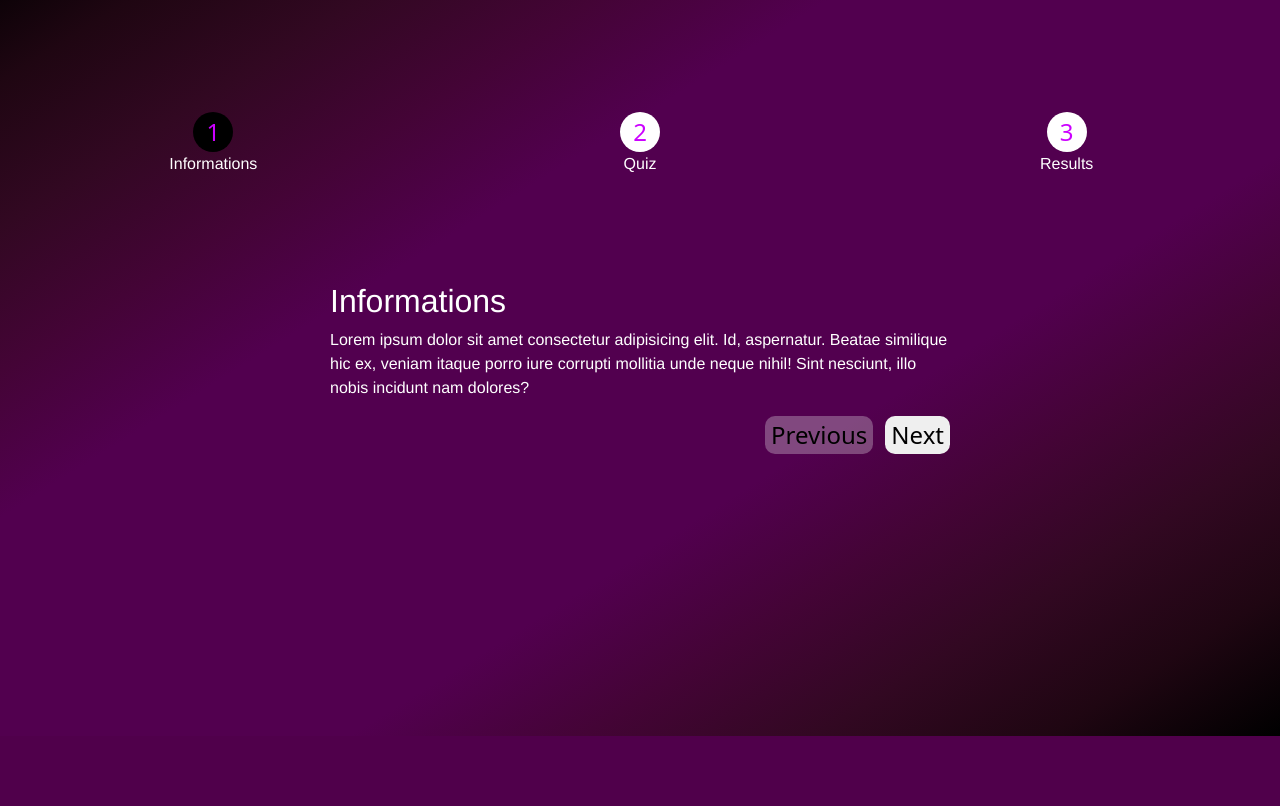
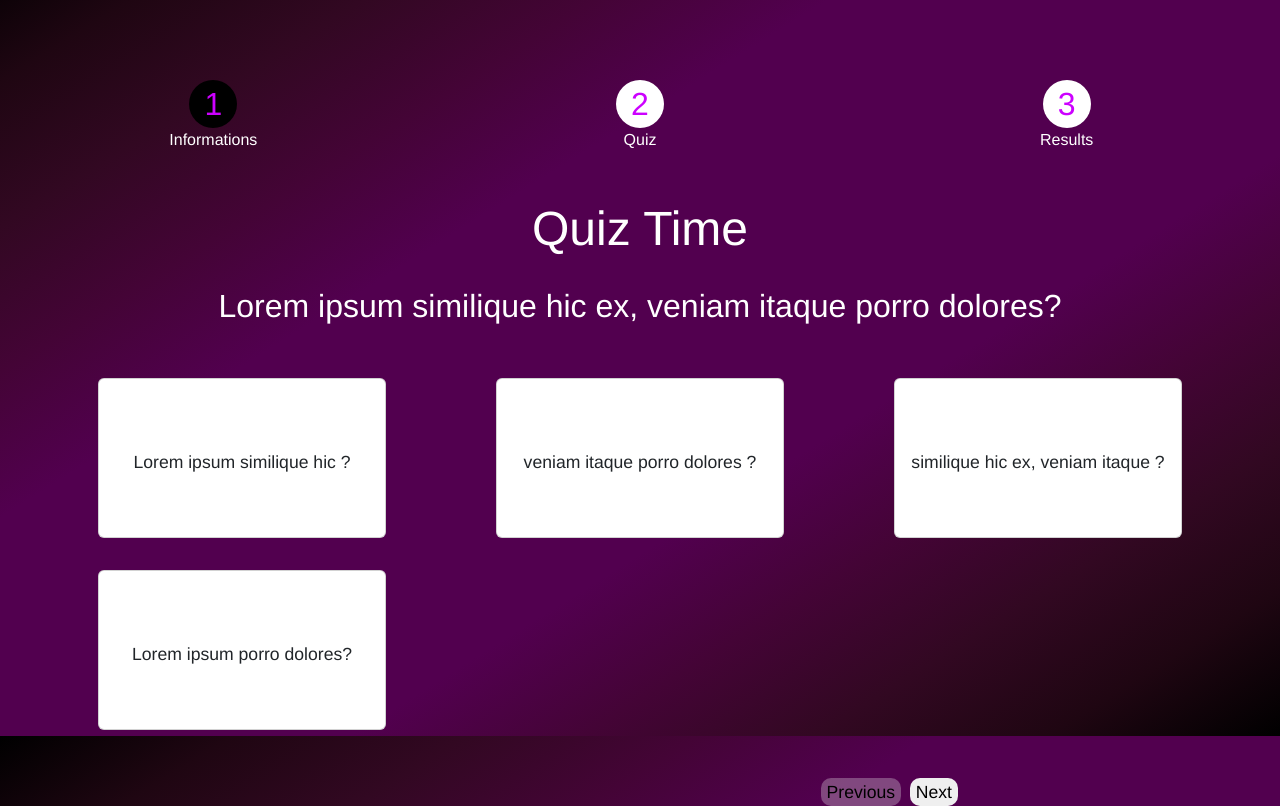
Before and after one commit to adnankhayrou/-Quizizy-Game, a PHP site: page / in a window 1280 px wide. Shown: the part 64-870 px from the top of the page. Before the commit the page ends 800 px from the top, so only its background shows below. Run offline with PHP 8.4, Linux system fonts and the light colour scheme; some libraries are stand-ins or nearby versions.

Commit message:
adding quiz cards

```diff
--- a/assets/sass/sass.css
+++ b/assets/sass/sass.css
@@ -10,8 +10,8 @@
   align-items: center;
 }
 .bodyy .navBar .logo {
-  color: rgb(233, 231, 231);
-  font-size: 2em;
+  color: white;
+  font-size: 2rem;
   font-family: fantasy;
   margin-left: 2em;
   margin-top: 1rem;
@@ -38,50 +38,100 @@
 .bodyy .navBar .links div a:hover {
   color: black;
 }
-.bodyy .cardd {
+.bodyy .container .cardd {
   width: 50%;
+  height: 0;
   margin: auto;
   padding: 10px;
   margin-top: 6em;
+  display: none;
 }
-.bodyy .cardd .parag {
+.bodyy .container .cardd .parag {
   color: white;
   font-family: "Franklin Gothic Medium", "Arial Narrow", Arial, sans-serif;
+  margin-bottom: 3em;
 }
-.bodyy .cardd .title {
+.bodyy .container .cardd .title {
   color: white;
   font-family: "Franklin Gothic Medium", "Arial Narrow", Arial, sans-serif;
+  margin-bottom: 1em;
 }
-.bodyy .cardd .stepper-nav {
+.bodyy .container .stepper-nav {
+  margin-right: 15em;
+  margin-top: 2em;
   display: flex;
   justify-content: space-between;
   align-items: center;
   justify-content: end;
 }
-.bodyy .cardd .stepper-nav .prev-btn {
+.bodyy .container .stepper-nav .prev-btn {
   color: black;
-  font-size: 1.5em;
+  font-size: 1.1em;
   border: none;
   border-radius: 10px;
   margin-right: 0.5em;
+  color: black;
+  font-family: "Franklin Gothic Medium", "Arial Narrow", Arial, sans-serif;
 }
-.bodyy .cardd .stepper-nav .prev-btn:hover {
-  color: rgb(204, 1, 255);
-}
-.bodyy .cardd .stepper-nav .next-btn {
+.bodyy .container .stepper-nav .next-btn {
   color: black;
-  font-size: 1.5em;
+  font-size: 1.1em;
   border-radius: 10px;
   border: none;
+  font-family: "Franklin Gothic Medium", "Arial Narrow", Arial, sans-serif;
 }
-.bodyy .cardd .stepper-nav .next-btn:hover {
-  color: rgb(204, 1, 255);
+.bodyy .container .cards .title1 {
+  color: white;
+  font-family: "Franklin Gothic Medium", "Arial Narrow", Arial, sans-serif;
+  margin-bottom: 0.5em;
+  display: flex;
+  justify-content: space-between;
+  align-items: center;
+  justify-content: center;
+  margin-top: 1em;
+  font-size: 3em;
+  color: white;
+}
+.bodyy .container .cards .question {
+  display: flex;
+  justify-content: space-between;
+  align-items: center;
+  justify-content: center;
+  color: white;
+  font-family: "Franklin Gothic Medium", "Arial Narrow", Arial, sans-serif;
+  margin-bottom: 1em;
+  font-size: 2em;
+}
+.bodyy .container .cards .cards-ans {
+  display: flex;
+  justify-content: space-between;
+  align-items: center;
+  flex-wrap: wrap;
+}
+.bodyy .container .cards .cards-ans .card {
+  width: 18em;
+  height: 10em;
+  margin: 1em;
+  transition: box-shadow 0.4s;
+}
+.bodyy .container .cards .cards-ans .card:hover {
+  box-shadow: 0 0 30px rgb(204, 1, 255);
+  transform: scale(1.02);
+}
+.bodyy .container .cards .cards-ans .card .answer {
+  display: flex;
+  justify-content: space-between;
+  align-items: center;
+  justify-content: center;
+  margin-top: 4em;
+  font-family: "Franklin Gothic Medium", "Arial Narrow", Arial, sans-serif;
+  font-size: 1.1em;
 }
 .bodyy .stepper {
   display: flex;
   align-items: center;
   position: relative;
-  padding-top: 7rem;
+  padding-top: 5rem;
 }
 .bodyy .stepper .step {
   display: flex;
@@ -96,15 +146,16 @@
   font-family: "Franklin Gothic Medium", "Arial Narrow", Arial, sans-serif;
 }
 .bodyy .stepper .step .step-icon {
-  width: 40px;
-  height: 40px;
-  border-radius: 50%;
-  background-color: rgb(255, 255, 255);
-  font-size: 24px;
-  line-height: 40px;
+  width: 1.5em;
+  height: 1.5em;
+  border-radius: 1.25em;
+  background-color: white;
+  font-size: 2em;
+  line-height: 1.5em;
   color: rgb(204, 1, 255);
   text-align: center;
+  font-family: "Franklin Gothic Medium", "Arial Narrow", Arial, sans-serif;
 }
 .bodyy .step.active .step-icon {
-  background-color: rgb(0, 0, 0);
+  background-color: black;
 }/*# sourceMappingURL=sass.css.map */
--- a/assets/sass/sass.scss
+++ b/assets/sass/sass.scss
@@ -1,8 +1,9 @@
 $background:linear-gradient(to left top, #000000, #1f0612, #320822, #440436, #52004f, #52004f, #52004f, #52004f, #440436, #320822, #1f0612, #000000);
-// $background:linear-gradient(to left top, #000000, #250b17, #400b2c, #5a0548, #70036b, #70036b, #70036b, #70036b, #5a0548, #400b2c, #250b17, #000000);
+$font:'Franklin Gothic Medium', 'Arial Narrow', Arial, sans-serif;
 $attachment:fixed;
 $color1: white;
 $color2: black;
+$color3:rgb(204, 1, 255);
 
 @mixin display{
     display: flex;
@@ -10,12 +11,22 @@ $color2: black;
     align-items: center;
 }
 
+@mixin size($w,$h){
+    width: $w;
+    height: $h;
+}
+
+@mixin title($mb){
+    color: $color1;
+    font-family: $font;
+    margin-bottom: $mb;
+}
+
 // body style
 .bodyy{
     margin: 0;
     padding: 0;
     background-image: $background;
-    // background-color: $color2;
     background-attachment: $attachment;
 
 
@@ -25,8 +36,8 @@ $color2: black;
 
 
     .logo{
-        color: rgb(233, 231, 231);
-        font-size: 2em;
+        color: $color1;
+        font-size: 2rem;
         font-family:fantasy;
         margin-left: 2em;
         margin-top: 1rem;
@@ -46,7 +57,7 @@ $color2: black;
             a{
                 text-decoration: none;
                 color: $color1;
-                font-family: 'Franklin Gothic Medium', 'Arial Narrow', Arial, sans-serif;
+                font-family: $font;
                 &:hover{
                     color: $color2;
                 }
@@ -56,60 +67,102 @@ $color2: black;
     }
 
 }
+.container{
+
     // card infprmations style
 .cardd{
-    width: 50%;
+    // width: 50%;
+    @include size(50%,0);
     margin: auto;
     padding: 10px;
     margin-top:6em;
-
+    display: none;
 
     .parag{
         color: $color1;
-        font-family: 'Franklin Gothic Medium', 'Arial Narrow', Arial, sans-serif;
+        font-family: $font;
+        margin-bottom: 3em;
     }
 
     .title{
-        color: $color1;
-        font-family: 'Franklin Gothic Medium', 'Arial Narrow', Arial, sans-serif;
+       @include title(1em);
     }
 
+ }
+
+// buttons next and prev
     .stepper-nav{
+        margin-right: 15em;
+        margin-top: 2em;
+
         @include display;
         justify-content: end;
 
         .prev-btn{
             color: $color2;
-            font-size: 1.5em;
+            font-size: 1.1em;
             border: none;
             border-radius: 10px;
             margin-right: .5em;
-            // background-color: $color1;
-            &:hover{
-                color:  rgb(204, 1, 255);
+            color: $color2;
+            font-family: $font;
         }
 
-        }
         .next-btn{
             color: $color2;
-            font-size: 1.5em;
+            font-size: 1.1em;
             border-radius: 10px;
-            // background-color: #000000;
             border: none;
-            &:hover{
-                color:  rgb(204, 1, 255);
+            font-family: $font;
         }
 
     }
 
+    // Quistions Cards
 
+    .cards{
+        // display: none;
+        .title1{
+            @include title(.5em);
+            @include display;
+            justify-content: center;
+            margin-top: 1em;
+            font-size: 3em;
+            color: $color1;
+        }
 
+        .question{
+            @include display;
+            justify-content: center;
+            @include title(1em);
+            font-size: 2em;
+        }
+
+        .cards-ans{
+            @include display;
+            flex-wrap: wrap;
+
+            .card{
+                @include size(18em,10em);
+                margin: 1em;
+                transition: box-shadow .4s;
+                &:hover{
+                    box-shadow: 0 0 30px $color3;
+                    transform:scale(1.02);
+                }
+
+                .answer{
+                    @include display;
+                    justify-content: center;
+                    margin-top: 4em;
+                    font-family: $font;
+                    font-size: 1.1em;
+                }
+            }
+        }
 
     }
-
-
 }
-
 
 // stepper style
 
@@ -117,7 +170,7 @@ $color2: black;
     display: flex;
     align-items: center;
     position: relative;
-    padding-top: 7rem;
+    padding-top: 5rem;
 
     .step {
         display: flex;
@@ -129,25 +182,25 @@ $color2: black;
 
         .step-label{
            color: $color1;
-           font-family: 'Franklin Gothic Medium', 'Arial Narrow', Arial, sans-serif;
+           font-family: $font;
         }
 
         .step-icon {
-            width: 40px;
-            height: 40px;
-            border-radius: 50%;
-            background-color: rgb(255, 255, 255);
-            font-size: 24px;
-            line-height: 40px;
-            color: rgb(204, 1, 255);
+           @include size(1.5em, 1.5em);
+            border-radius: 1.25em;
+            background-color: $color1;
+            font-size: 2em;
+            line-height: 1.5em;
+            color: $color3;
             text-align: center;
+            font-family: $font;
           }
 
       }
 }
 
  .step.active .step-icon {
-    background-color: rgb(0, 0, 0);
+    background-color: $color2;
   }
 
 }
--- a/index.html
+++ b/index.html
@@ -41,6 +41,8 @@
         </div>
       </div>
 
+    <!-- Informations, Quiz and Results -->
+    <div class="container">
         <!-- INFORMATIONS -->
         <div class="cardd">
             <h2 class="title">Informations</h2>
@@ -48,11 +50,43 @@
             <!-- <div class="button-next">
                 <button type="button" class="btn">Next-></button>
             </div> -->
+        </div>
+
+        <!-- Quiz Cards-->
+        <div class="cards">
+            <h2 class="title1">Quiz Time</h2>
+
+            <!-- <div class="card-ques"> -->
+                <p class="question">Lorem ipsum similique hic ex, veniam itaque porro dolores?</p>
+            <!-- </div> -->
+
+            <div class="cards-ans">
+                <div class="card">
+                    <p class="answer">Lorem ipsum similique hic ?</p>
+                </div>
+
+                <div class="card">
+                    <p class="answer">veniam itaque porro dolores ?</p>
+                </div>
+
+                <div class="card">
+                    <p class="answer">similique hic ex, veniam itaque ?</p>
+                </div>
+
+                <div class="card">
+                    <p class="answer">Lorem ipsum porro dolores?</p>
+                </div>
+            </div>
+
+        </div>
+
+
         <div class="stepper-nav">
             <button class="prev-btn">Previous</button>
             <button class="next-btn">Next</button>
         </div>
     </div>
+
 
    <!-- QUIZ -->
 
```
Also changed, not shown: assets/css/sass.css (+104 -23 lines), 1 other file. Lines whose indentation alone changed are shown as unchanged.
